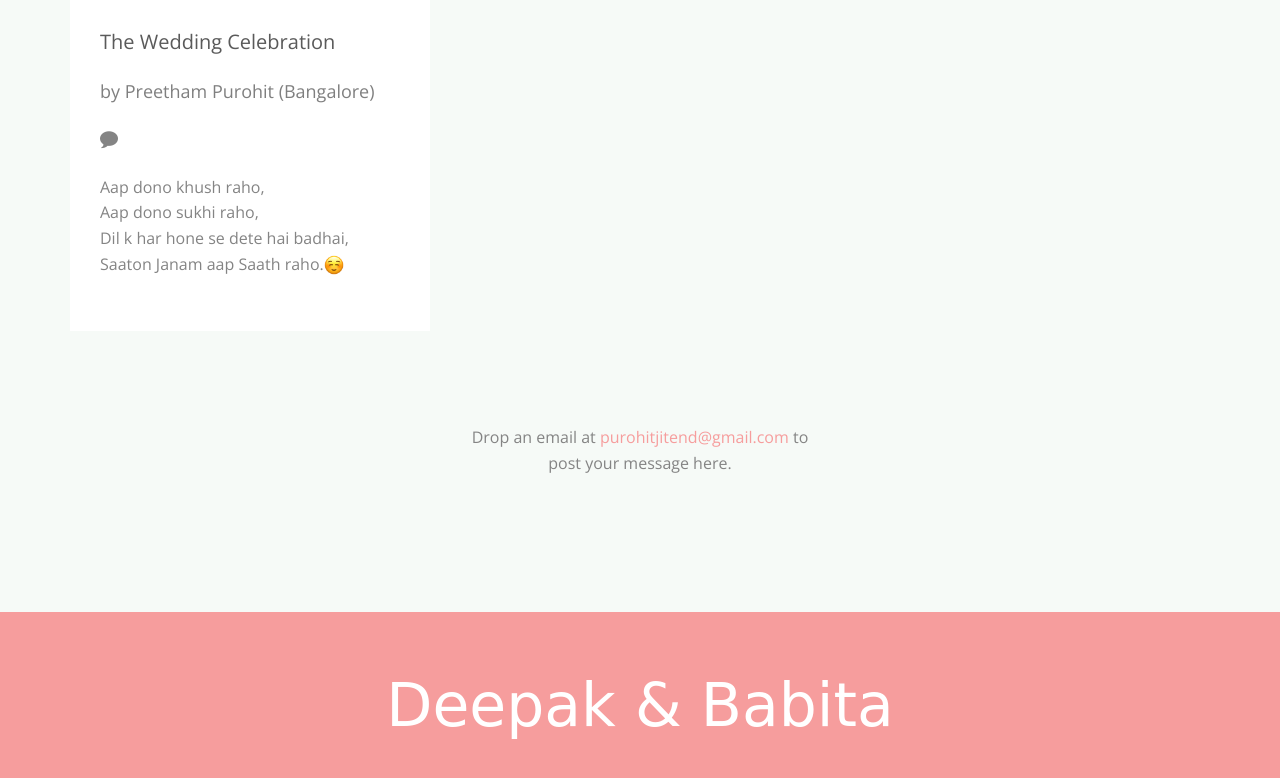
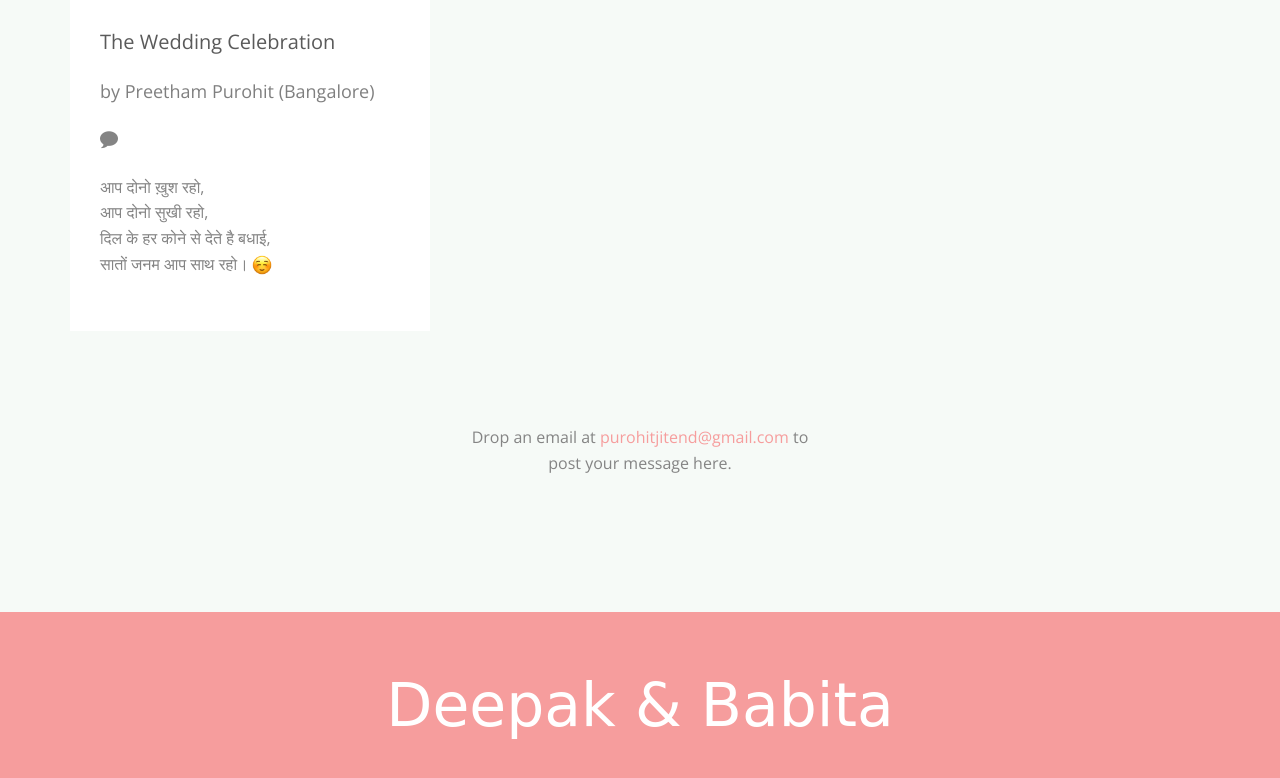
Before and after one commit to babitawedsdeepak/babitawedsdeepak.github.io, a website: page blog.html in a window 1280 px wide. Shown: the part 2072-2850 px from the top of the page. Drawn offline with nearby package versions, Linux system fonts and the light colour scheme; some packages are replaced by stand-ins of ours; no server answers; files whose address does not match are found by name; a web font is replaced by a local one.

Commit message:
change text to hindi

```diff
--- a/blog.html
+++ b/blog.html
@@ -152,7 +152,7 @@
                   <h3>The Wedding Celebration</h3>
                   <span class="by">by Preetham Purohit (Bangalore)</span>
                   <span class="comment"><i class="icon-bubble2"></i></span>
-                  <p>Aap dono khush raho, <br /> Aap dono sukhi raho, <br />Dil k har hone se dete hai badhai, <br />Saaton Janam aap Saath raho.<img src="images/smile.png" width="20" height="20" alt=";)"></p>
+                  <p>आप दोनो  ख़ुश रहो, <br /> आप दोनो सुखी रहो, <br />दिल के हर कोने से देते है बधाई, <br />सातों जनम आप साथ रहो। <img src="images/smile.png" width="20" height="20" alt=";)"></p>
 
                 </div>
               </div>
```
